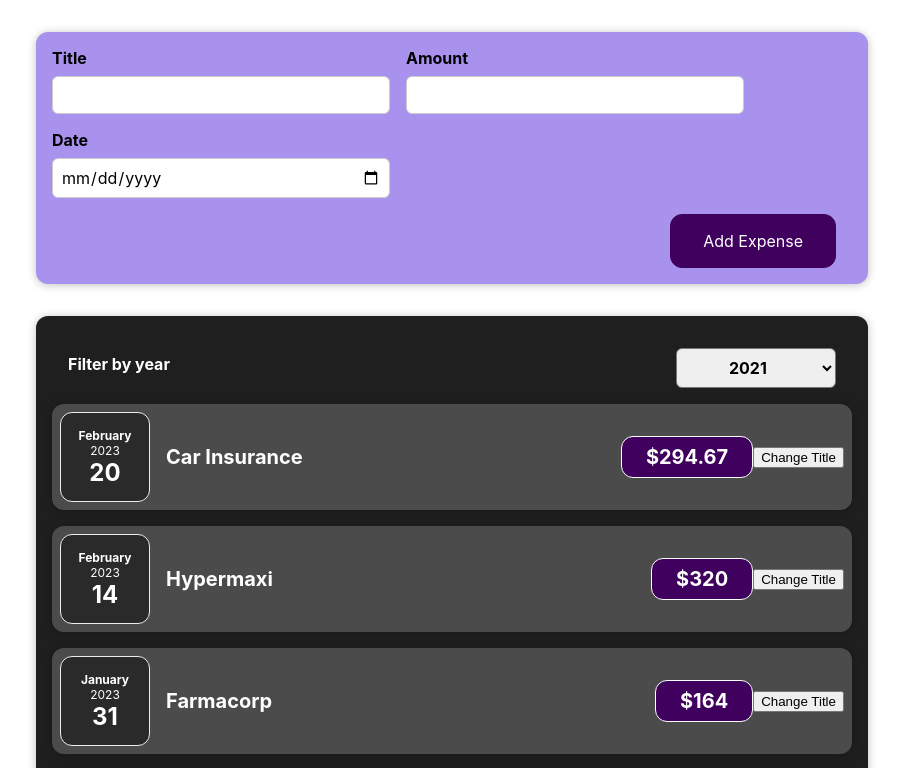
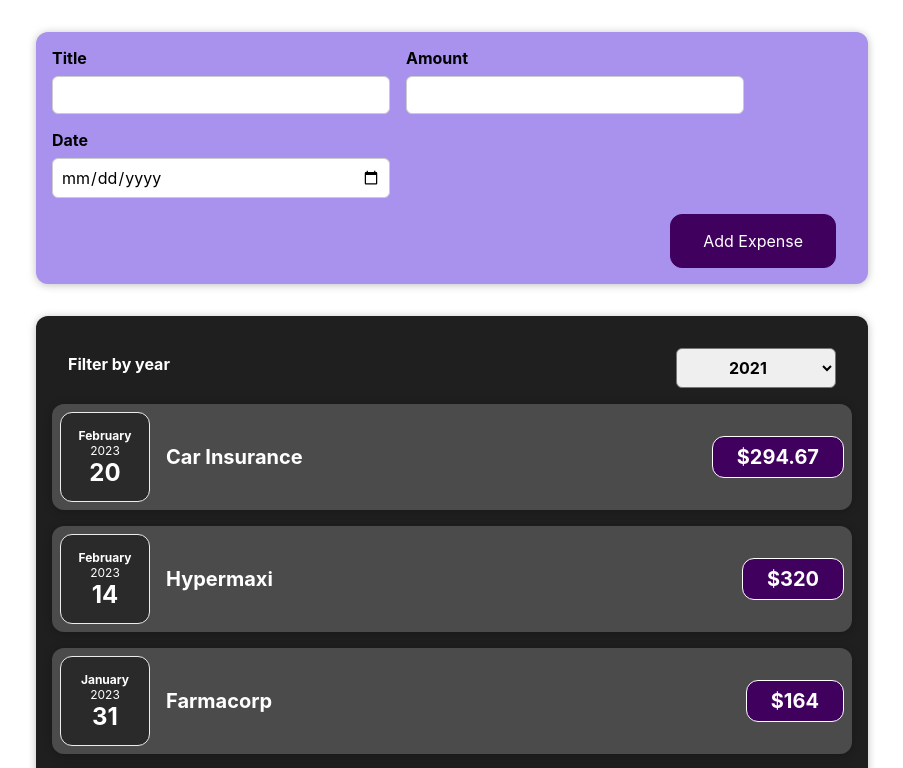
Before and after one commit to franco148/reactjs-examples, a React (Create React App) app in the folder expenses-tracker-v1/: page / in a window 1280 px wide. Shown: the top 768 px of the page, without its empty margins (188-1091 px from the left). Built offline with nearby package versions, Linux system fonts and the light colour scheme.

Commit message:
Section4-ReactState-WorkingWithEvents: Removing unnecesary code

```diff
--- a/expenses-tracker-v1/src/components/Expenses/ExpenseItem.js
+++ b/expenses-tracker-v1/src/components/Expenses/ExpenseItem.js
@@ -1,26 +1,15 @@
-import { useState } from "react";
-
 import ExpenseDate from "./ExpenseDate";
 import Card from "../UI/Card";
 import "./ExpenseItem.css";
 
 function ExpenseItem(props) {
-
-  const [title, setTitle] = useState(props.title);
-
-  const clickHandler = () => {
-    setTitle('Updated!');
-    console.log('Clicked!!!');
-  };
-
   return (
     <Card className="expense-item">
       <ExpenseDate date={props.date} />
       <div className="expense-item__description">
-        <h2>{title}</h2>
+        <h2>{props.title}</h2>
         <div className="expense-item__price">${props.amount}</div>
       </div>
-      <button onClick={clickHandler}>Change Title</button>
     </Card>
   );
 }
```
